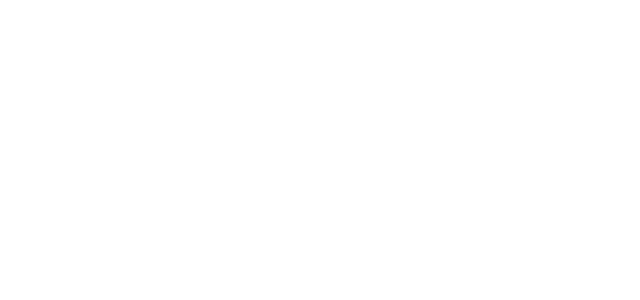
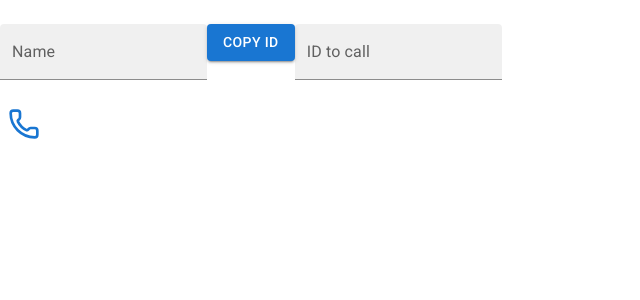
Before and after one commit to DhruvcepheiSachaniya/whatsapp-clone-frontend, a React (Vite) app: page /call in a window 1280 px wide. Before the commit this address had no page. Shown: the top 300 px of the page, without its empty margins (0-640 px from the left). Built offline with nearby package versions, Linux system fonts and the light colour scheme; no server answers.

Commit message:
start implementing video calling

```diff
--- /dev/null
+++ b/src/components/calling/index.tsx
@@ -0,0 +1,208 @@
+import { useEffect, useRef, useState } from "react";
+import { useSocket } from "../HomePage/socket";
+import Peer from "simple-peer";
+import { CopyToClipboard } from "react-copy-to-clipboard";
+import { Button, IconButton, Stack, TextField, Typography } from "@mui/material";
+import { Phone } from "lucide-react";
+
+const Calling = () => {
+  const { socket } = useSocket();
+  const [me, setMe] = useState("");
+  const [stream, setStream] = useState<MediaStream | undefined>();
+  const [receivingCall, setReceivingCall] = useState(false);
+  const [caller, setCaller] = useState("");
+  const [callerSignal, setCallerSignal] = useState<any>();
+  const [callAccepted, setCallAccepted] = useState(false);
+  const [idToCall, setIdToCall] = useState("");
+  const [callEnded, setCallEnded] = useState(false);
+  const [name, setName] = useState("");
+  const myVideo = useRef<HTMLVideoElement>(null);
+  const userVideo = useRef<HTMLVideoElement>(null);
+  const connectionRef = useRef<Peer.Instance | null>(null);
+
+  useEffect(() => {
+    const getMediaStream = async () => {
+      try {
+        const mediaStream = await navigator.mediaDevices.getUserMedia({ video: true, audio: true });
+        console.log("Stream initialized:", mediaStream);
+        console.log("Stream active:", mediaStream.active);
+        setStream(mediaStream);
+        if (myVideo.current) {
+          myVideo.current.srcObject = mediaStream;
+          myVideo.current.play().catch((err) => console.error("Video play error:", err));
+        }
+      } catch (err) {
+        console.error("Error getting media stream:", err);
+      }
+    };
+    getMediaStream();
+
+    socket?.on("me", (id: string) => {
+      console.log("Received my ID:", id);
+      setMe(id);
+    });
+
+    socket?.on("callUser", (data) => {
+      console.log("Incoming call:", data);
+      setReceivingCall(true);
+      setCaller(data.from);
+      setName(data.name);
+      setCallerSignal(data.signal);
+    });
+
+    return () => {
+      socket?.off("me");
+      socket?.off("callUser");
+      if (stream) {
+        stream.getTracks().forEach((track) => track.stop()); // Clean up stream
+      }
+    };
+  }, [socket]);
+
+  const callUser = (id: string) => {
+    console.log("Calling user with ID:", id);
+    console.log("Socket:", socket);
+    console.log("Stream:", stream);
+    console.log("Stream active:", stream?.active);
+    console.log("My ID (me):", me);
+
+    if (!socket) {
+      console.error("Socket is not initialized");
+      return;
+    }
+    if (!stream || !stream.active) {
+      console.error("Stream is not available or inactive");
+      return;
+    }
+
+    const peer = new Peer({ initiator: true, trickle: false, stream });
+    console.log("Peer created:", peer);
+
+    peer.on("signal", (data: any) => {
+      console.log("Signal data:", data);
+      socket.emit("callUser", {
+        userToCall: id,
+        signalData: data,
+        from: me,
+        name: name,
+      });
+    });
+
+    peer.on("stream", (stream: any) => {
+      console.log("Received stream from peer:", stream);
+      if (userVideo.current) {
+        userVideo.current.srcObject = stream;
+      }
+    });
+
+    socket.on("callAccepted", (signal: any) => {
+      console.log("Call accepted with signal:", signal);
+      setCallAccepted(true);
+      peer.signal(signal);
+    });
+
+    connectionRef.current = peer;
+  };
+
+  const answerCall = () => {
+    if (!stream || !stream.active) {
+      console.error("Stream is not available or inactive for answering");
+      return;
+    }
+    setCallAccepted(true);
+    const peer = new Peer({ initiator: false, trickle: false, stream });
+    peer.on("signal", (data) => {
+      socket?.emit("answerCall", { signal: data, to: caller });
+    });
+    peer.on("stream", (stream: any) => {
+      if (userVideo.current) {
+        userVideo.current.srcObject = stream;
+      }
+    });
+    peer.signal(callerSignal);
+    connectionRef.current = peer;
+  };
+
+  const leaveCall = () => {
+    setCallEnded(true);
+    connectionRef.current?.destroy();
+    if (stream) {
+      stream.getTracks().forEach((track) => track.stop());
+      setStream(undefined);
+    }
+  };
+
+  return (
+    <>
+      <Typography textAlign="center" color="#fff">
+        Video-calling
+      </Typography>
+      <Stack>
+        <div>
+          {stream && (
+            <video
+              playsInline
+              muted
+              ref={myVideo}
+              autoPlay
+              style={{ width: "300px" }}
+            />
+          )}
+          {callAccepted && !callEnded && (
+            <video
+              playsInline
+              ref={userVideo}
+              autoPlay
+              style={{ width: "300px" }}
+            />
+          )}
+        </div>
+        <div>
+          <TextField
+            label="Name"
+            variant="filled"
+            value={name}
+            onChange={(e) => setName(e.target.value)}
+            style={{ marginBottom: "20px" }}
+          />
+          <CopyToClipboard text={me}>
+            <Button variant="contained" color="primary">
+              Copy ID
+            </Button>
+          </CopyToClipboard>
+          <TextField
+            label="ID to call"
+            variant="filled"
+            value={idToCall}
+            onChange={(e) => setIdToCall(e.target.value)}
+          />
+          <div>
+            {callAccepted && !callEnded ? (
+              <Button variant="contained" color="secondary" onClick={leaveCall}>
+                End Call
+              </Button>
+            ) : (
+              <IconButton
+                color="primary"
+                aria-label="call"
+                onClick={() => callUser(idToCall)}
+              >
+                <Phone size={32} />
+              </IconButton>
+            )}
+          </div>
+          {receivingCall && !callAccepted && (
+            <div>
+              <h1>{name} is calling...</h1>
+              <Button variant="contained" color="primary" onClick={answerCall}>
+                Answer
+              </Button>
+            </div>
+          )}
+        </div>
+      </Stack>
+    </>
+  );
+};
+
+export default Calling;
--- a/src/routes/App.tsx
+++ b/src/routes/App.tsx
@@ -2,6 +2,7 @@
 import HomeMainPage from "../components/HomePage/Homemain";
 import Home from "../components/Home";
 import ProfilePage from "../components/profile/ProfilePage";
+import Calling from "../components/calling";
 
 const AppRoutes: React.FC = () => {
   return (
@@ -10,6 +11,7 @@
         <Route path="/" element={<Home />} />
         <Route path="/homepage" element={<HomeMainPage />} />
         <Route path="/profile" element={<ProfilePage />} />
+        <Route path="/call" element={<Calling /> } />
       </Routes>
     </BrowserRouter>
   );
--- a/vite.config.ts
+++ b/vite.config.ts
@@ -11,4 +11,7 @@
   css: {
     postcss: "./postcss.config.js",
   },
+  define: {
+    global: 'window',
+  }
 });
```
Also changed, not shown: package.json (+6 -2 lines), 1 other file (tests, documents, lock files or other folders).
